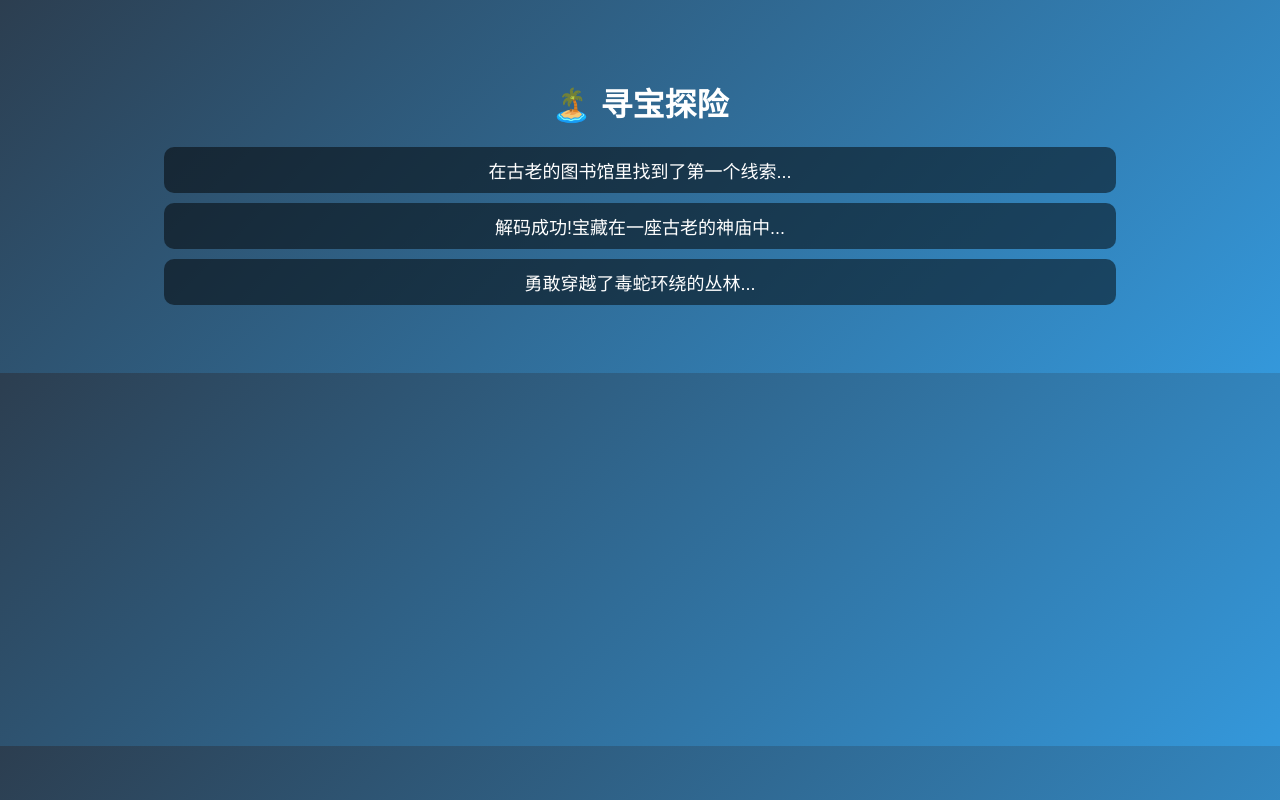
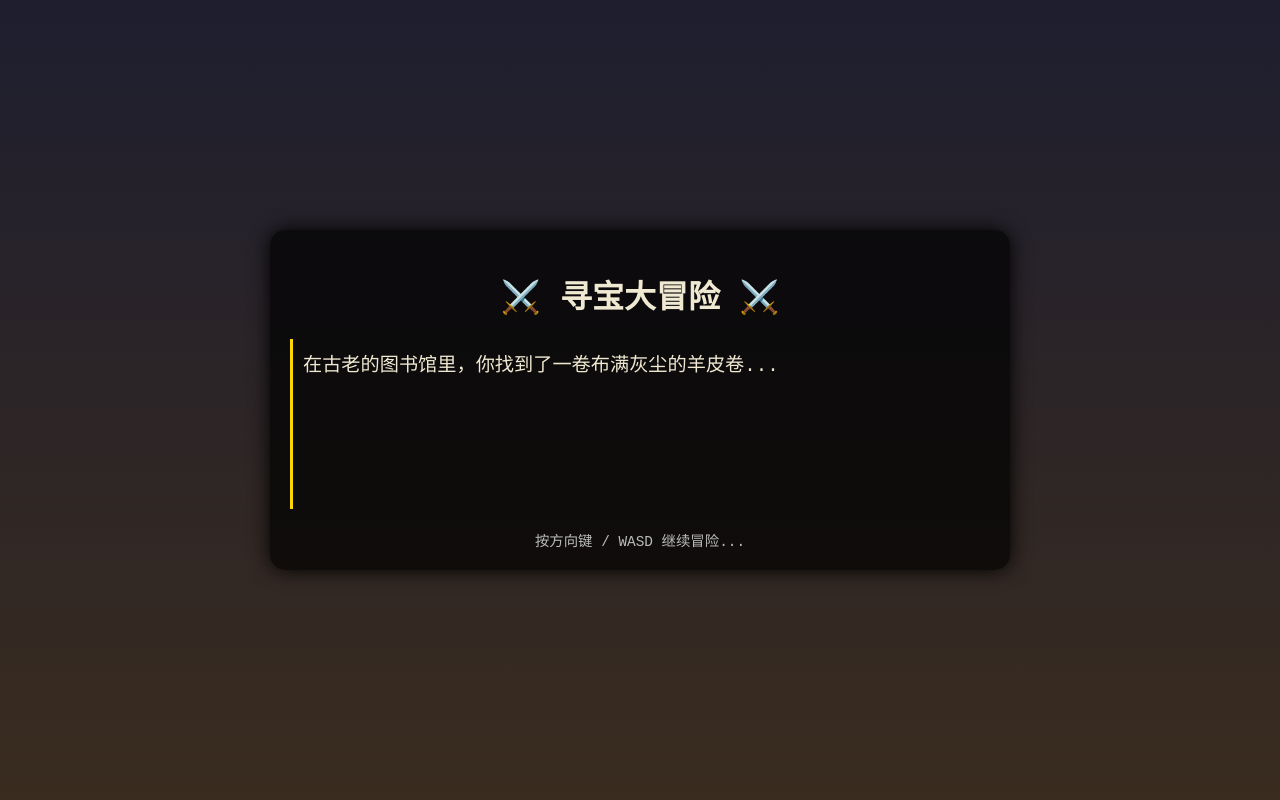
Before and after one commit to h671218461-maker/treasure-game-, a plain HTML site: page index.html in a window 1280 px wide. Drawn offline with Linux system fonts and the light colour scheme.

Commit message:
Add files via upload

```diff
--- /dev/null
+++ b/game.js
@@ -0,0 +1,79 @@
+function typeWriter(text, delay = 50) {
+  return new Promise(resolve => {
+    const story = document.getElementById("story");
+    let i = 0;
+    story.innerHTML = "";
+    const timer = setInterval(() => {
+      story.innerHTML += text.charAt(i);
+      i++;
+      if (i >= text.length) {
+        clearInterval(timer);
+        resolve();
+      }
+    }, delay);
+  });
+}
+
+class TreasureAdventure {
+  static async start() {
+    await typeWriter("在古老的图书馆里，你找到了一卷布满灰尘的羊皮卷...");
+  }
+
+  static async decodeScript() {
+    await typeWriter("你解读了神秘的古文字：宝藏在一座失落的神庙中...");
+  }
+
+  static async crossJungle() {
+    await typeWriter("你踏入毒蛇环绕的丛林，丛林里回荡着怪异的叫声...");
+  }
+
+  static async crossRiver() {
+    await typeWriter("一条湍急的河流挡住了去路，你用木筏惊险渡过...");
+  }
+
+  static async enterMaze() {
+    await typeWriter("你进入了一座迷宫，四周都是相同的石墙...");
+  }
+
+  static async fightGuardian() {
+    await typeWriter("⚔️ 你遇到神庙守卫，经过一番激战，你成功击败了它!");
+  }
+
+  static async solvePuzzle() {
+    await typeWriter("石门上的机关缓缓转动，你成功解开谜题...");
+  }
+
+  static async findTreasure() {
+    await typeWriter("你推开石门，眼前出现了闪闪发光的宝藏! 🎉");
+  }
+}
+
+let step = 0;
+const steps = [
+  TreasureAdventure.start,
+  TreasureAdventure.decodeScript,
+  TreasureAdventure.crossJungle,
+  TreasureAdventure.crossRiver,
+  TreasureAdventure.enterMaze,
+  TreasureAdventure.fightGuardian,
+  TreasureAdventure.solvePuzzle,
+  TreasureAdventure.findTreasure
+];
+
+async function nextStep() {
+  if (step < steps.length) {
+    await steps[step]();
+    step++;
+  } else {
+    await typeWriter("冒险结束，谢谢游玩!");
+  }
+}
+
+document.addEventListener("keydown", async (event) => {
+  if (["ArrowUp","ArrowDown","ArrowLeft","ArrowRight","w","a","s","d"].includes(event.key.toLowerCase())) {
+    nextStep();
+  }
+});
+
+// 游戏开始
+nextStep();
--- a/index.html
+++ b/index.html
@@ -2,49 +2,15 @@
 <html lang="zh">
 <head>
   <meta charset="UTF-8">
-  <title>寻宝游戏</title>
-  <style>
-    body {
-      font-family: "Microsoft YaHei", sans-serif;
-      background: linear-gradient(135deg, #2c3e50, #3498db);
-      color: #fff;
-      text-align: center;
-      padding: 50px;
-    }
-    .log {
-      margin: 10px auto;
-      padding: 10px;
-      width: 80%;
-      background: rgba(0,0,0,0.5);
-      border-radius: 10px;
-      font-size: 18px;
-      animation: fadeIn 1s ease-in-out;
-    }
-    @keyframes fadeIn {
-      from { opacity: 0; transform: translateY(20px); }
-      to { opacity: 1; transform: translateY(0); }
-    }
-  </style>
+  <title>寻宝大冒险</title>
+  <link rel="stylesheet" href="style.css">
 </head>
 <body>
-  <h1>🏝️ 寻宝探险</h1>
-  <div id="story"></div>
-
-  <script type="module">
-    import { findTreasure } from './treasure_async.js';
-
-    function addLog(text) {
-      const story = document.getElementById("story");
-      const div = document.createElement("div");
-      div.className = "log";
-      div.innerText = text;
-      story.appendChild(div);
-    }
-
-    console.log = addLog;
-    console.error = addLog;
-
-    findTreasure();
-  </script>
+  <div id="game-container">
+    <h1>⚔️ 寻宝大冒险 ⚔️</h1>
+    <div id="story"></div>
+    <div id="hint">按方向键 / WASD 继续冒险...</div>
+  </div>
+  <script type="module" src="game.js"></script>
 </body>
 </html>
--- /dev/null
+++ b/style.css
@@ -0,0 +1,40 @@
+body {
+  background: linear-gradient(180deg, #1e1e2f, #3a2c1f);
+  color: #f0e9d2;
+  font-family: "Courier New", monospace;
+  text-align: center;
+  height: 100vh;
+  margin: 0;
+  display: flex;
+  align-items: center;
+  justify-content: center;
+}
+
+#game-container {
+  width: 80%;
+  max-width: 700px;
+  background: rgba(0, 0, 0, 0.7);
+  padding: 20px;
+  border-radius: 15px;
+  box-shadow: 0px 0px 20px #000;
+}
+
+#story {
+  font-size: 1.2em;
+  min-height: 150px;
+  text-align: left;
+  margin: 20px auto;
+  padding: 10px;
+  border-left: 3px solid gold;
+  animation: fadeIn 1s ease-in-out;
+}
+
+#hint {
+  font-size: 0.9em;
+  color: #bbb;
+}
+
+@keyframes fadeIn {
+  from { opacity: 0; transform: translateY(10px); }
+  to { opacity: 1; transform: translateY(0); }
+}
```
